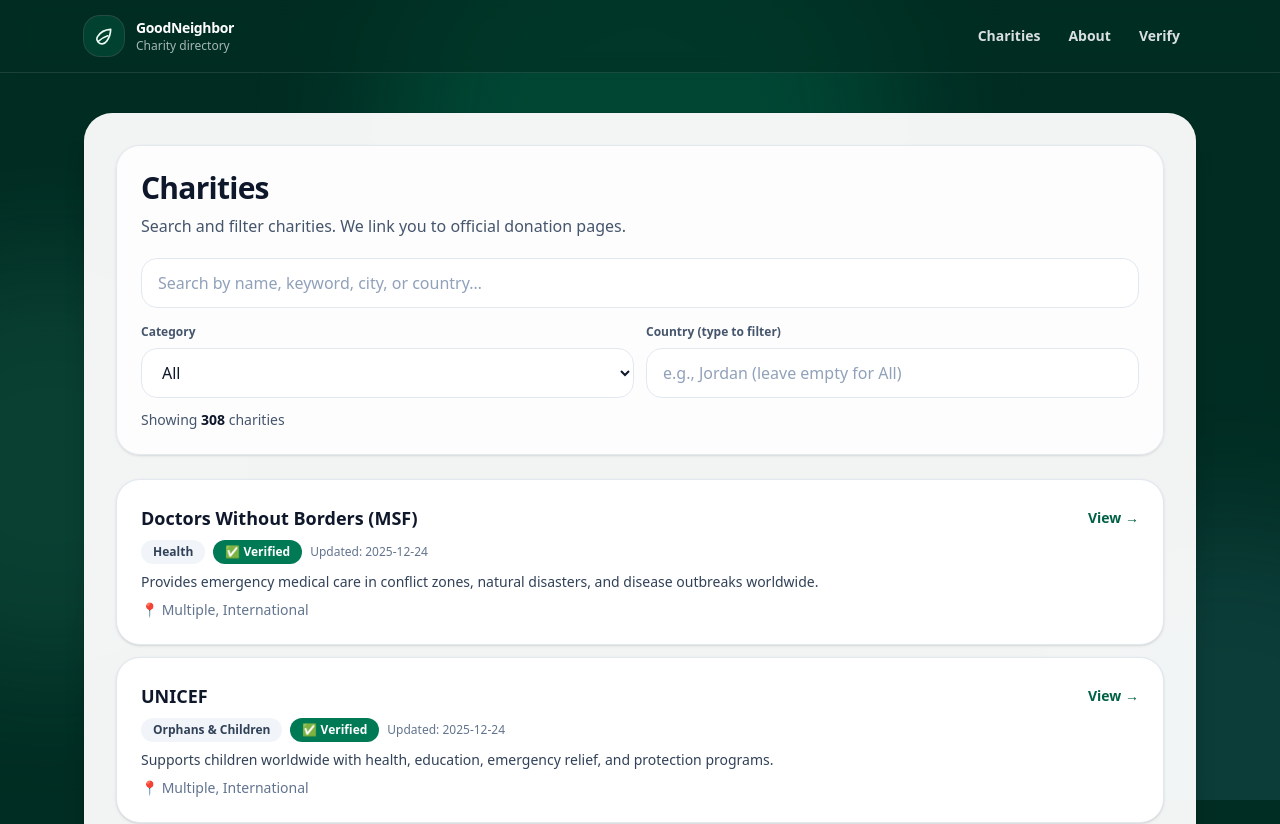
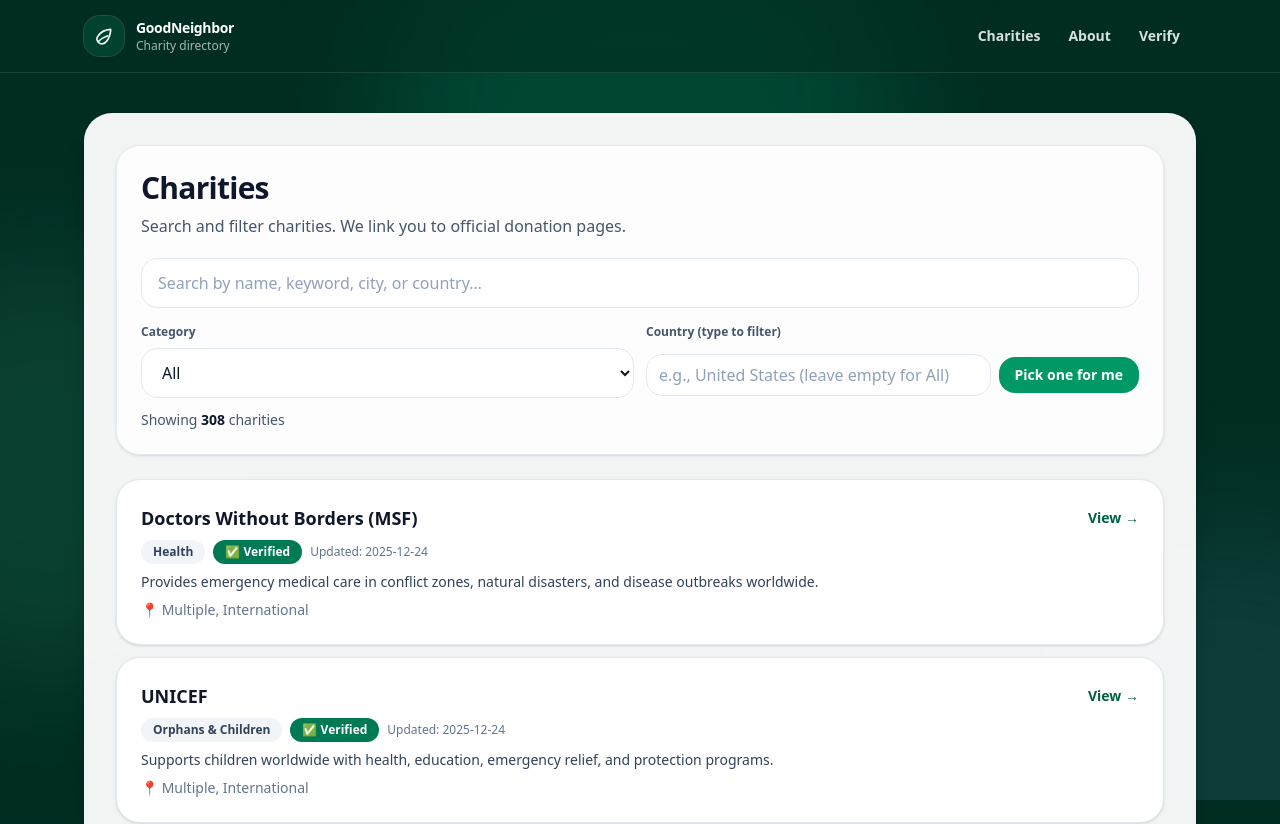
Before and after one commit to Raaooddee/goodneighbor, a Next.js app: page /charities in a window 1280 px wide. Shown: the top 824 px of the page. Built offline with nearby package versions, Linux system fonts and the light colour scheme.

Commit message:
added pick one for me button

```diff
--- a/app/charities/page.tsx
+++ b/app/charities/page.tsx
@@ -2,6 +2,7 @@
 
 import Link from "next/link";
 import { useMemo, useState } from "react";
+import { useRouter } from "next/navigation";
 import { charities, ALL_CATEGORIES } from "../../data/charities";
 
 export default function CharitiesPage() {
@@ -28,6 +29,16 @@
     () => filtered.filter((c) => typeof c.slug === "string" && c.slug.trim().length > 0),
     [filtered]
   );
+
+  const router = useRouter();
+
+  function pickRandom() {
+    const pool = charities.filter((c) => typeof c.slug === "string" && c.slug.trim().length > 0);
+    if (pool.length === 0) return;
+    const pick = pool[Math.floor(Math.random() * pool.length)];
+    const slug = pick.slug.trim().toLowerCase();
+    router.push(`/charity/${slug}`);
+  }
 
   return (
     <div className="grid gap-6">
@@ -68,12 +79,22 @@
 
           <label className="grid gap-2">
             <span className="text-xs font-semibold text-slate-600">Country (type to filter)</span>
-            <input
-              value={country}
-              onChange={(e) => setCountry(e.target.value)}
-              placeholder="e.g., Jordan (leave empty for All)"
-              className="w-full rounded-2xl border border-slate-200 bg-white px-4 py-3 text-slate-900 placeholder:text-slate-400 outline-none focus:ring-2 focus:ring-emerald-200"
-            />
+            <div className="flex items-center gap-2">
+              <input
+                value={country}
+                onChange={(e) => setCountry(e.target.value)}
+                placeholder="e.g., United States (leave empty for All)"
+                className="flex-1 rounded-2xl border border-slate-200 bg-white px-3 py-2 text-slate-900 placeholder:text-slate-400 outline-none focus:ring-2 focus:ring-emerald-200"
+              />
+
+              <button
+                type="button"
+                onClick={pickRandom}
+                className="whitespace-nowrap rounded-2xl bg-emerald-600 px-4 py-2 text-sm font-semibold text-white hover:bg-emerald-700"
+              >
+                Pick one for me
+              </button>
+            </div>
           </label>
         </div>
 
```
